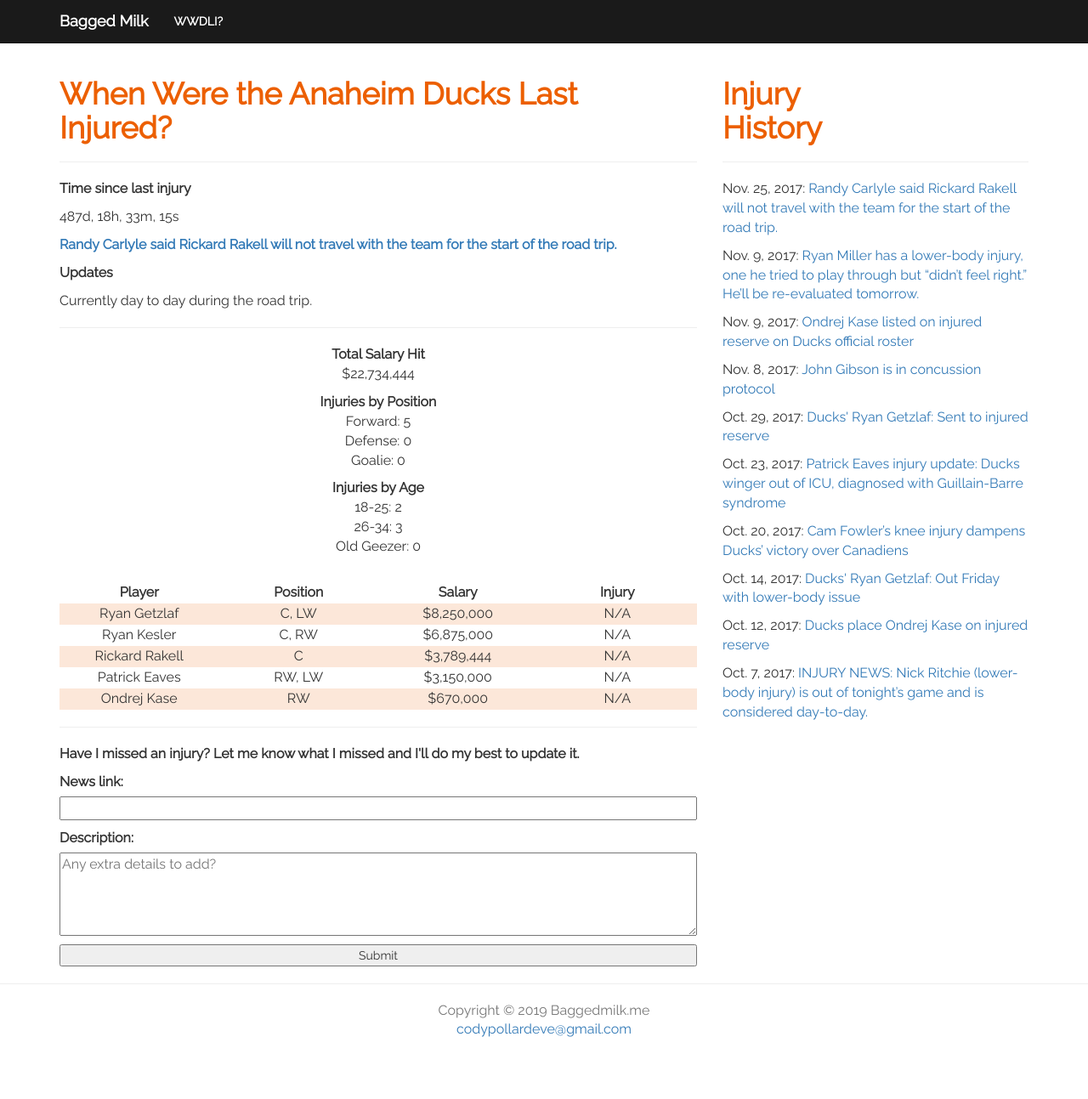
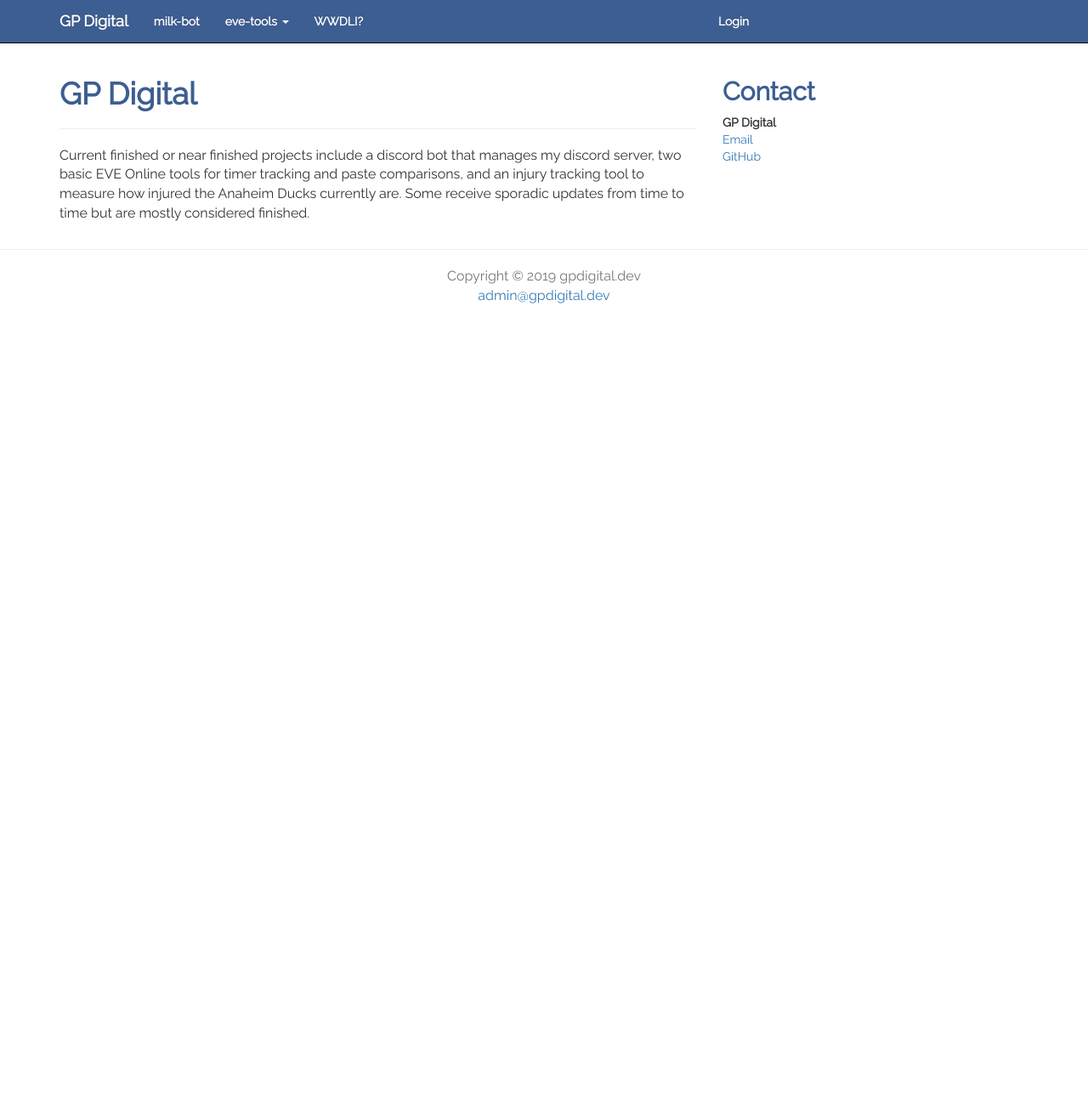
Before and after one commit to CodyPollard/baggedmilk_django, a Django app: page / in a window 1280 px wide. Shown: the whole page at 85% size. After the commit the page ends 357 px from the top, so only its background shows below. Run offline with Django 3.2, Linux system fonts and the light colour scheme; data comes from the database, SQL or seed files in the repository; both versions use the stored data as it was after the commit; some libraries are stand-ins or nearby versions.

Commit message:
Various template cleanup changes and reverted URLs change

```diff
--- a/milk/templates/milk/base.html
+++ b/milk/templates/milk/base.html
@@ -27,7 +27,7 @@
   <nav class="navbar navbar-inverse navbar-static-top">
       <div class="container">
         <div class="navbar-header">
-          <a class="navbar-brand" href="/">Bagged Milk</a>
+          <a class="navbar-brand" href="/">GP Digital</a>
         </div>
         <div id="navbar">
           <ul class="nav navbar-nav col-md-4">
@@ -61,8 +61,8 @@
     <footer class="footer">
     <hr>
       <div class="container text-center">
-        <p class="text-muted">Copyright &copy; {% now "Y" %} Baggedmilk.me<br>
-        <a href="mailto:codypollardeve@gmail.com">codypollardeve@gmail.com</a></p>
+        <p class="text-muted">Copyright &copy; {% now "Y" %} gpdigital.dev<br>
+        <a href="mailto:admin@gpdigital.dev">admin@gpdigital.dev</a></p>
       </div>
     </footer>
   </body>
--- a/milk/templates/milk/index.html
+++ b/milk/templates/milk/index.html
@@ -1,5 +1,5 @@
 <head>
-	<title>Bagged Milk</title>
+	<title>GP Digital</title>
 </head>
 {% extends 'milk/base.html' %}
 {% block content %}
@@ -7,16 +7,19 @@
 <div class="container">
 	<div class="row">
 	  <div class="col-md-8">
-		  <h1>Bagged Milk</h1>
+		  <h1>GP Digital</h1>
 		  <hr>
-		  <p>Welcome to my own personal testing ground. My goal is to add any in-progress or finished projects as they pop up. I also wrote a couple articles for <a href="https://imperium.news/author/codypollard/">Imperium News</a> about EVE Online but that's probably not that interesting.</p>
+		  <p>Current finished or near finished projects include a discord bot that manages my discord server, two basic
+		  EVE Online tools for timer tracking and paste comparisons, and an injury tracking tool to measure how injured
+		  the Anaheim Ducks currently are. Some receive sporadic updates from time to time but are mostly considered
+		  finished.</p>
 	  </div>
 
 	  <div class="col-md-4">
 	  	<h2>Contact</h2>
             <address>
-                <strong>Bagged Milk</strong><br>
-                <a href="mailto:codypollardeve@gmail.com">Email</a><br>
+                <strong>GP Digital</strong><br>
+                <a href="mailto:admin@gpdigital.dev">Email</a><br>
                 <a href="https://github.com/CodyPollard">GitHub</a><br>
             </address>
 	  </div>
--- a/milk/templates/milk/wwdli-injury.html
+++ b/milk/templates/milk/wwdli-injury.html
@@ -28,7 +28,7 @@
   <nav class="navbar navbar-inverse navbar-static-top" id="wwdli-nav">
       <div class="container">
         <div class="navbar-header">
-          <a class="navbar-brand" href="/wwdli">Bagged Milk</a>
+          <a class="navbar-brand" href="/">GP Digital</a>
         </div>
         <div id="navbar">
           <ul class="nav navbar-nav">
@@ -79,8 +79,8 @@
     <footer class="footer">
     <hr>
       <div class="container text-center">
-        <p class="text-muted">Copyright &copy; {% now "Y" %} Baggedmilk.me<br>
-        <a href="mailto:codypollardeve@gmail.com">codypollardeve@gmail.com</a></p>
+        <p class="text-muted">Copyright &copy; {% now "Y" %} gpdigital.dev<br>
+        <a href="mailto:admin@gpdigital.dev">admin@gpdigital.dev</a></p>
       </div>
     </footer>
   </body>
--- a/milk/templates/milk/wwdli-success.html
+++ b/milk/templates/milk/wwdli-success.html
@@ -26,7 +26,7 @@
   <nav class="navbar navbar-inverse navbar-static-top"  id="wwdli-nav">
       <div class="container">
         <div class="navbar-header">
-          <a class="navbar-brand" href="/wwdli">Bagged Milk</a>
+          <a class="navbar-brand" href="/">GP Digital</a>
         </div>
         <div id="navbar">
           <ul class="nav navbar-nav">
@@ -93,8 +93,8 @@
     <footer class="footer">
     <hr>
       <div class="container text-center">
-        <p class="text-muted">Copyright &copy; {% now "Y" %} Baggedmilk.me<br>
-        <a href="mailto:codypollardeve@gmail.com">codypollardeve@gmail.com</a></p>
+        <p class="text-muted">Copyright &copy; {% now "Y" %} gpdigital.dev<br>
+        <a href="mailto:admin@gpdigital.dev">admin@gpdigital.dev</a></p>
       </div>
     </footer>
   </body>
--- a/milk/templates/milk/wwdli.html
+++ b/milk/templates/milk/wwdli.html
@@ -28,7 +28,7 @@
   <nav class="navbar navbar-inverse navbar-static-top" id="wwdli-nav">
       <div class="container">
         <div class="navbar-header">
-          <a class="navbar-brand" href="/wwdli">Bagged Milk</a>
+          <a class="navbar-brand" href="/">GP Digital</a>
         </div>
         <div id="navbar">
           <ul class="nav navbar-nav">
@@ -107,8 +107,8 @@
     <footer class="footer">
     <hr>
       <div class="container text-center">
-        <p class="text-muted">Copyright &copy; {% now "Y" %} Baggedmilk.me<br>
-        <a href="mailto:codypollardeve@gmail.com">codypollardeve@gmail.com</a></p>
+        <p class="text-muted">Copyright &copy; {% now "Y" %} gpdigital.dev<br>
+        <a href="mailto:admin@gpdigital.dev">admin@gpdigital.dev</a></p>
       </div>
     </footer>
   </body>
--- a/milk/urls.py
+++ b/milk/urls.py
@@ -3,7 +3,7 @@
 from . import views
 
 urlpatterns = [
-    url(r'^$', views.wwdli, name='index'),
+    url(r'^$', views.index, name='index'),
     url(r'^milkbot/$', views.milkbot, name='milkbot'),
     url(r'^timerboard/$', views.timerboard, name='timerboard'),
     url(r'pastecomparison/$', views.pastecomparison, name='pastecomparison'),
```
Also changed, not shown: milk/templates/milk/milkbot.html (+5 -2 lines), test.sqlite3.
